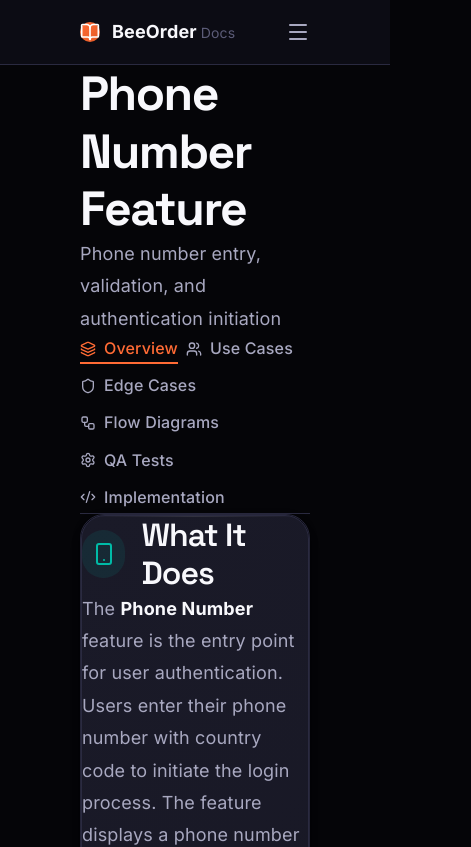
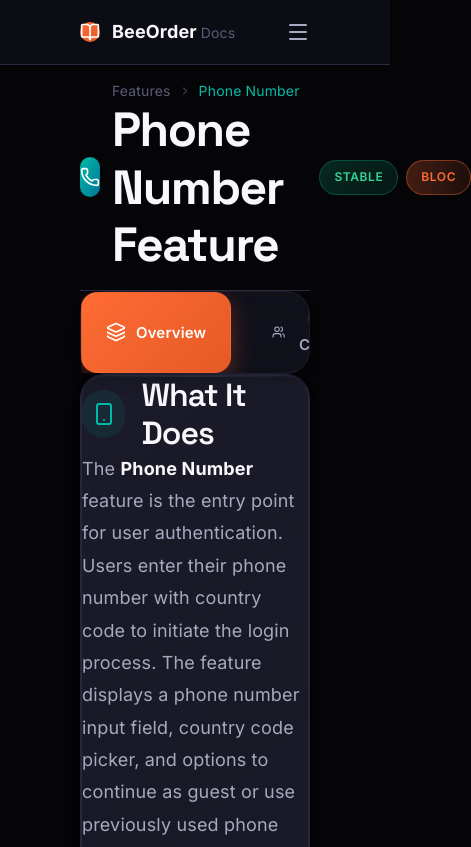
Before and after one commit to Mohamedmh3/quality-assurance, a React (Vite) app: page /feature/phone-number in a window 390 px wide. Shown: the top 847 px of the page, 471 px wide, since content can reach past the window. Built offline with nearby package versions, Linux system fonts and the light colour scheme.

Commit message:
Update phone-number feature layout to match other features with compact header, sticky tabs, and badges

```diff
--- a/src/features/phone-number/PhoneNumberFeature.tsx
+++ b/src/features/phone-number/PhoneNumberFeature.tsx
@@ -7,6 +7,7 @@ import {
   Settings,
   Code2,
   Layers,
+  ChevronRight,
   Folder,
   GitBranch,
   Smartphone,
@@ -18,6 +19,7 @@ import {
   AlertCircle,
 } from 'lucide-react';
 import { Card, CardHeader, CardTitle, CardContent, CardDescription } from '@/components/Card';
+import { ArchitectureBadge, StatusBadge } from '@/components/Badge';
 import { UseCaseSection } from '@/components/UseCaseSection';
 import { EdgeCaseSection } from '@/components/EdgeCaseSection';
 import { QATestingGuide } from '@/components/QATestingGuide';
@@ -417,38 +419,49 @@ export default function PhoneNumberFeature() {
   const [activeTab, setActiveTab] = useState<TabId>('overview');
 
   return (
-    <div className="min-h-screen bg-[var(--color-bg-primary)]">
-      <div className="container mx-auto px-4 py-8 max-w-7xl">
-        {/* Header */}
-        <div className="mb-8">
-          <h1 className="text-4xl font-bold text-[var(--color-text-primary)] mb-2">
+    <div className="space-y-6">
+      {/* Compact Header */}
+      <div className="flex items-center justify-between gap-4 border-b border-[var(--color-border)]" style={{ paddingTop: '16px', paddingBottom: '16px' }}>
+        <div className="flex items-center gap-3">
+          <div className="w-10 h-10 rounded-lg bg-gradient-to-br from-teal-500 to-cyan-700 flex items-center justify-center">
+            <Phone className="w-5 h-5 text-white" />
+          </div>
+          <div>
+            <div className="flex items-center gap-2 text-sm text-[var(--color-text-muted)] mb-1">
+              <span>Features</span>
+              <ChevronRight className="w-3 h-3" />
+              <span className="text-teal-500">Phone Number</span>
+            </div>
+            <h1 className="text-xl font-bold text-[var(--color-text-primary)]">
               Phone Number Feature
             </h1>
-          <p className="text-lg text-[var(--color-text-secondary)]">
-            Phone number entry, validation, and authentication initiation
-          </p>
+          </div>
+        </div>
+        <div className="flex items-center gap-2">
+          <StatusBadge status="Stable" />
+          <ArchitectureBadge type="BLoC" />
+        </div>
       </div>
 
-        {/* Tabs */}
-        <div className="flex flex-wrap gap-2 mb-6 border-b border-[var(--color-border)]">
+      {/* Tab Navigation */}
+      <div className="sticky top-20 z-10 glass rounded-xl border border-[var(--color-border)] p-4 shadow-lg">
+        <nav className="flex gap-4 lg:gap-6 overflow-x-auto" role="tablist">
           {tabs.map((tab) => {
             const Icon = tab.icon;
             return (
               <button
                 key={tab.id}
                 onClick={() => setActiveTab(tab.id)}
-                className={cn(
-                  'flex items-center gap-2 px-4 py-2 font-medium transition-colors border-b-2',
-                  activeTab === tab.id
-                    ? 'border-[var(--color-primary)] text-[var(--color-primary)]'
-                    : 'border-transparent text-[var(--color-text-secondary)] hover:text-[var(--color-text-primary)]'
-                )}
+                className={cn('tab-item', activeTab === tab.id && 'active')}
+                role="tab"
+                aria-selected={activeTab === tab.id}
               >
-                <Icon className="w-4 h-4" />
+                <Icon className="w-5 h-5" />
                 {tab.label}
               </button>
             );
           })}
+        </nav>
       </div>
 
       {/* Tab Content */}
@@ -461,6 +474,5 @@ export default function PhoneNumberFeature() {
         {activeTab === 'implementation' && <ImplementationTab />}
       </div>
     </div>
-    </div>
   );
 }
```
Lines whose indentation alone changed are shown as unchanged.
